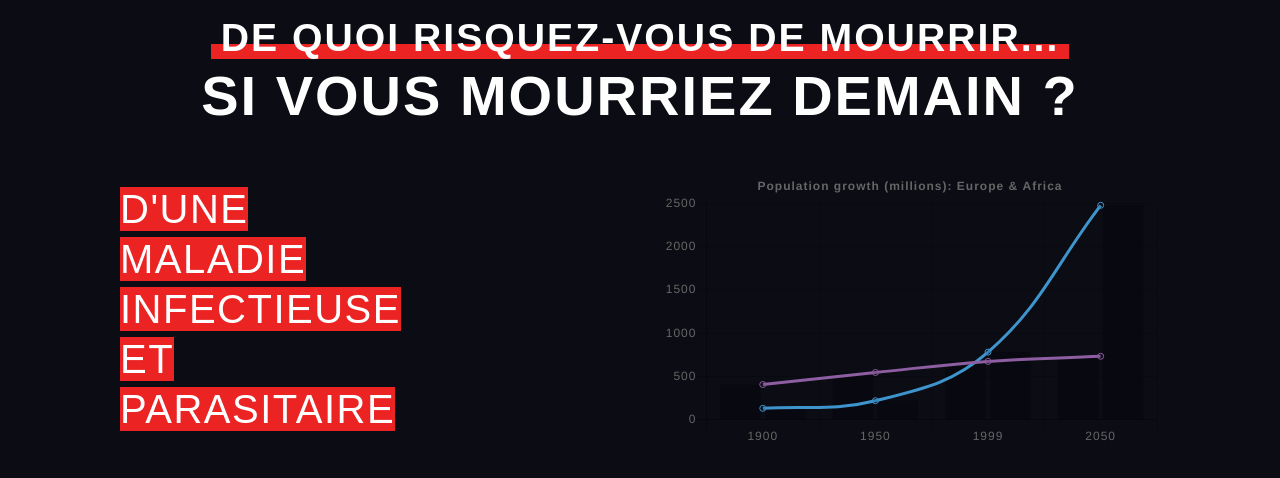
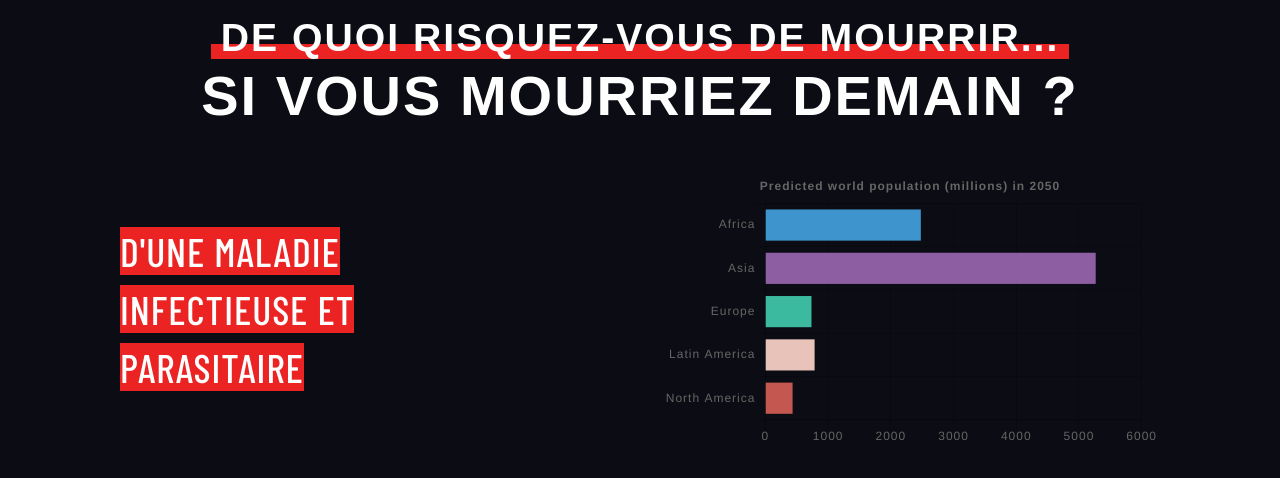
Before and after one commit to Naeoth/Datamort, a website: page src/result.html in a window 1280 px wide. Drawn offline with nearby package versions, Linux system fonts and the light colour scheme; files that its build step writes are made by us from their sources; a web font is replaced by a local one.

Commit message:
titre surligné

```diff
--- a/src/result.html
+++ b/src/result.html
@@ -20,6 +20,8 @@
 
   <!-- Fonts -->
   <link href="https://fonts.googleapis.com/css?family=Roboto:500|Saira+Extra+Condensed:400,500,600,700" rel="stylesheet">
+  <link href="https://fonts.googleapis.com/css?family=Barlow+Condensed:400,500" rel="stylesheet">
+
 </head>
 
 <!-- Body -->
@@ -34,7 +36,7 @@
     <div id="result" class="flex-container ">
       <div class="left flex-item">
         <div class="title-container">
-          <h2 class=" title saira ">
+          <h2 class=" title ">
             <span class="redlight">  D'une maladie infectieuse et parasitaire </span>
           </h2>
         </div>
--- a/src/scripts/modules/chart.js
+++ b/src/scripts/modules/chart.js
@@ -1,39 +1,20 @@
 new Chart(document.getElementById("mixed-chart"), {
-  type: 'bar',
+  type: 'horizontalBar',
   data: {
-    labels: ["1900", "1950", "1999", "2050"],
+    labels: ["Africa", "Asia", "Europe", "Latin America", "North America"],
     datasets: [{
-      label: "Europe",
-      type: "line",
-      borderColor: "#8e5ea2",
-      data: [408, 547, 675, 734],
-      fill: false
-    }, {
-      label: "Africa",
-      type: "line",
-      borderColor: "#3e95cd",
-      data: [133, 221, 783, 2478],
-      fill: false
-    }, {
-      label: "Europe",
-      type: "bar",
-      backgroundColor: "rgba(0,0,0,0.2)",
-      data: [408, 547, 675, 734],
-    }, {
-      label: "Africa",
-      type: "bar",
-      backgroundColor: "rgba(0,0,0,0.2)",
-      backgroundColorHover: "#3e95cd",
-      data: [133, 221, 783, 2478]
+      label: "Population (millions)",
+      backgroundColor: ["#3e95cd", "#8e5ea2", "#3cba9f", "#e8c3b9", "#c45850"],
+      data: [2478, 5267, 734, 784, 433]
     }]
   },
   options: {
+    legend: {
+      display: false
+    },
     title: {
       display: true,
-      text: 'Population growth (millions): Europe & Africa'
-    },
-    legend: {
-      display: false
+      text: 'Predicted world population (millions) in 2050'
     }
   }
 })
--- a/src/stylesheets/sass/modules/_typography.scss
+++ b/src/stylesheets/sass/modules/_typography.scss
@@ -1,2 +1,3 @@
 $roboto: 'Roboto', sans-serif;
 $saira: 'Saira Extra Condensed', sans-serif;
+$barlow: 'Barlow Condensed', sans-serif;
--- a/src/stylesheets/sass/partials/_base.scss
+++ b/src/stylesheets/sass/partials/_base.scss
@@ -92,14 +92,14 @@ button.link {
 
   display: inline-block;
 
+  padding: 0;
+
   text-decoration: none;
   letter-spacing: 2px;
 
   color: $white;
   border: none;
   background: none;
-
-  padding: 0;
 
   &:hover {
     &::after {
--- a/src/stylesheets/sass/partials/_result.scss
+++ b/src/stylesheets/sass/partials/_result.scss
@@ -1,12 +1,10 @@
 
 .title {
+  font-family: $barlow;
   font-size: 2.5em;
   font-weight: 500;
-  line-height: 50px;
+  line-height: 145%;
 
-  display: inline;
-
-  letter-spacing: 1.5px;
   text-transform: uppercase;
 }
 .title-container {
```
